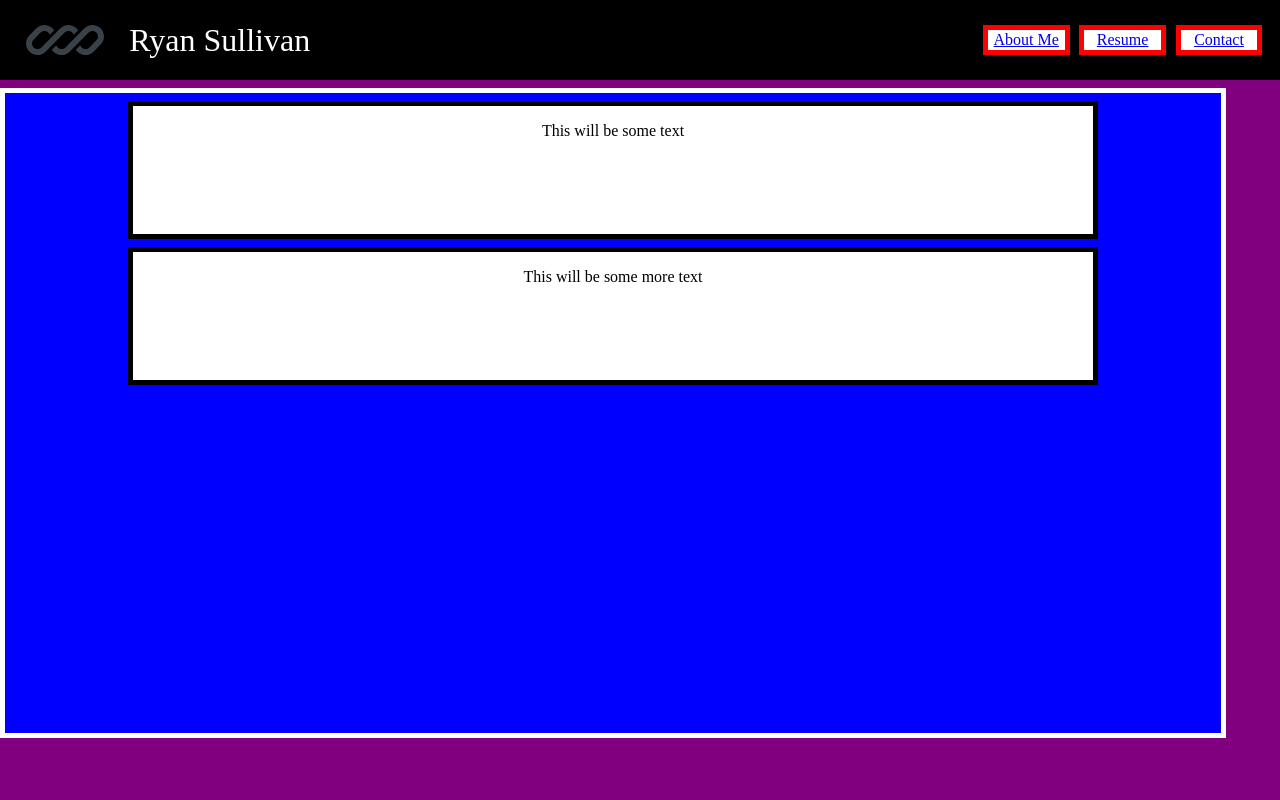
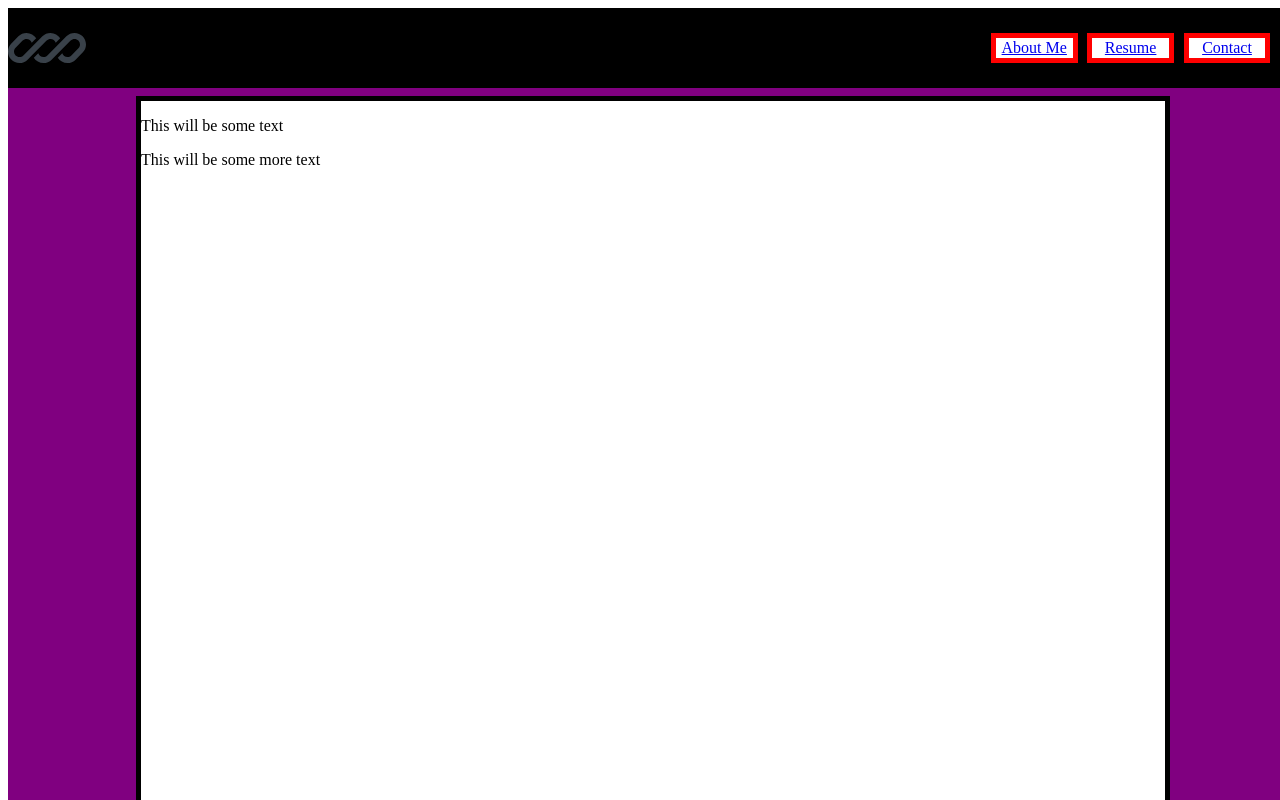
Before and after one commit to ryanCodes92109/newPersonalWebsite, a React (Create React App) app: page /resume in a window 1280 px wide. Built offline with nearby package versions, Linux system fonts and the light colour scheme; the HTML template or start-up script is replaced by a standard one.

Commit message:
improve styling and layout

```diff
--- a/src/App.css
+++ b/src/App.css
@@ -1,21 +1,15 @@
-
-
-body {
-  text-align: center;
+.App {
+  width:100vw;
+  height:100vh;
   background-color: purple;
-  margin:auto;
-  padding:0;
   position:fixed;
 }
 
-.titleText {
-  color:white;
+.appContainer {
   position:relative;
-  left:4vw;
-  font-size:2em;
+  top:11vh;
+  width:80vw;
+  height:80vh;
+  /* background-color: black; */
+  margin:auto;
 }
-
-#logo-70 {
-  position:relative;
-  left:2vw;
-}
--- a/src/App.js
+++ b/src/App.js
@@ -9,7 +9,12 @@
   return (
     <div className="App">
       <Navbar/>
+      <div className = "appContainer">
         <Routes>
+          <Route
+            path='/'
+            element={ <AboutMe/> }
+          />
           <Route
             path ='/resume'
             element={ <Resume />}
@@ -20,13 +25,10 @@
             element={ <Contact /> }
           />
 
-          <Route
-            path='/about-me'
-            element={ <AboutMe/> }
-          />
+          </Routes>
+      </div>
+    </div>
 
-        </Routes>
-    </div>
   );
 }
 
--- a/src/components/aboutMe/AboutMe.css
+++ b/src/components/aboutMe/AboutMe.css
@@ -1,18 +1,13 @@
 .aboutMeContainer {
-    border: 5px solid black;
+    border:5px solid black;
+    background-color: white;
     display:flex;
-    justify-content: center;
-    position:absolute;
-    top:10vh;
-    left:12.5vw;
-    background-color: white;
-    width:75vw;
-    height:75vh;
+    height:100vh;
 }
 
 .aboutMeInfo {
-    height:10vh;
-    border: 5px solid black;
+    width:10vw;
+    height: 20vh;
+    border:5px solid red;
     margin:1vw;
-
 }
--- a/src/components/navbar/Navbar.js
+++ b/src/components/navbar/Navbar.js
@@ -15,7 +15,7 @@
         <div
           className='navbar'
           >
-            <Link to='/about-me'>
+            <Link to='/'>
               <li className='navbutton'>About Me</li>
             </Link>
 
--- a/src/components/resume/Resume.css
+++ b/src/components/resume/Resume.css
@@ -1,18 +1,6 @@
 .resumeContainer {
-    position:relative;
-    top:11vh;
-    border: 5px solid white;
-    height:80vh;
-    width:95vw;
-    margin:auto;
-    background-color: blue;
-  }
-
-  .resumeInfo {
-    border: 5px solid black;
-    height:10vw;
-    width:75vw;
-    margin:auto;
-    background-color: white;
-    margin-top:1vh;
-  }
+  width:80vw;
+  border:5px solid black;
+  height:100vh;
+  background-color: white;
+}
```
